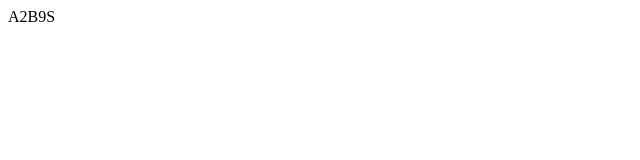
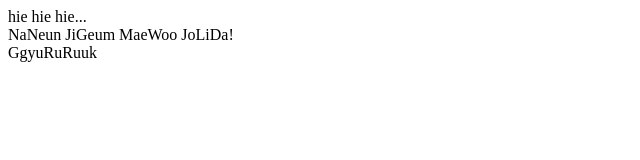
Before and after one commit to mirificatio/mirificatio.github.io, a plain HTML site: page index.html in a window 1280 px wide. Shown: the whole page, without its empty margins (0-640 px from the left). Drawn offline with Linux system fonts and the light colour scheme.

Commit message:
170925190801

```diff
--- a/index.html
+++ b/index.html
@@ -1,9 +1,11 @@
 <html>
 	<title>
-	A2B
+	CaoKaoXao
 	</title>
 
 	<body>
-	A2B9S
+	hie hie hie...<br>
+	NaNeun JiGeum MaeWoo JoLiDa!<br>
+	GgyuRuRuuk
 	</body>
 </html>
```
